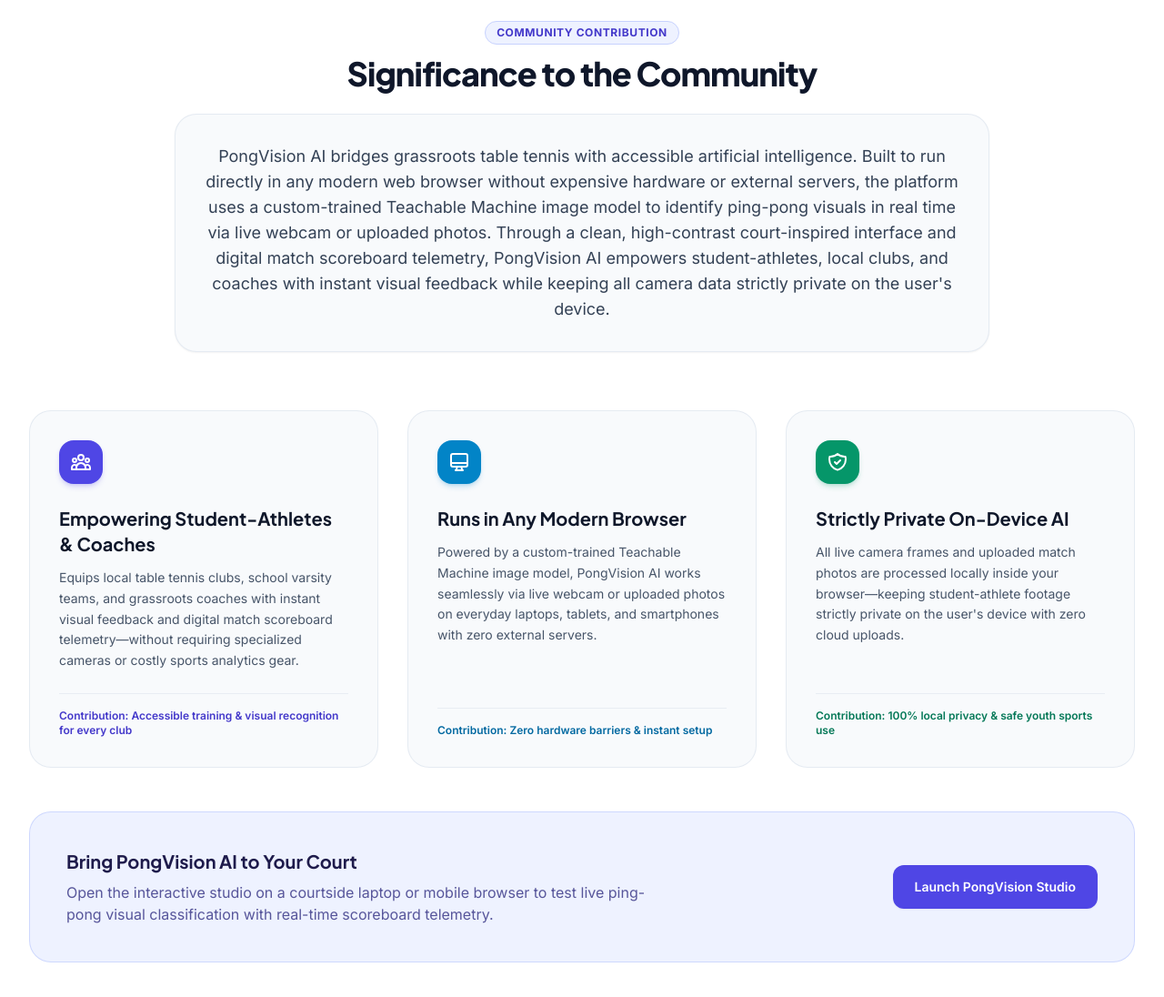
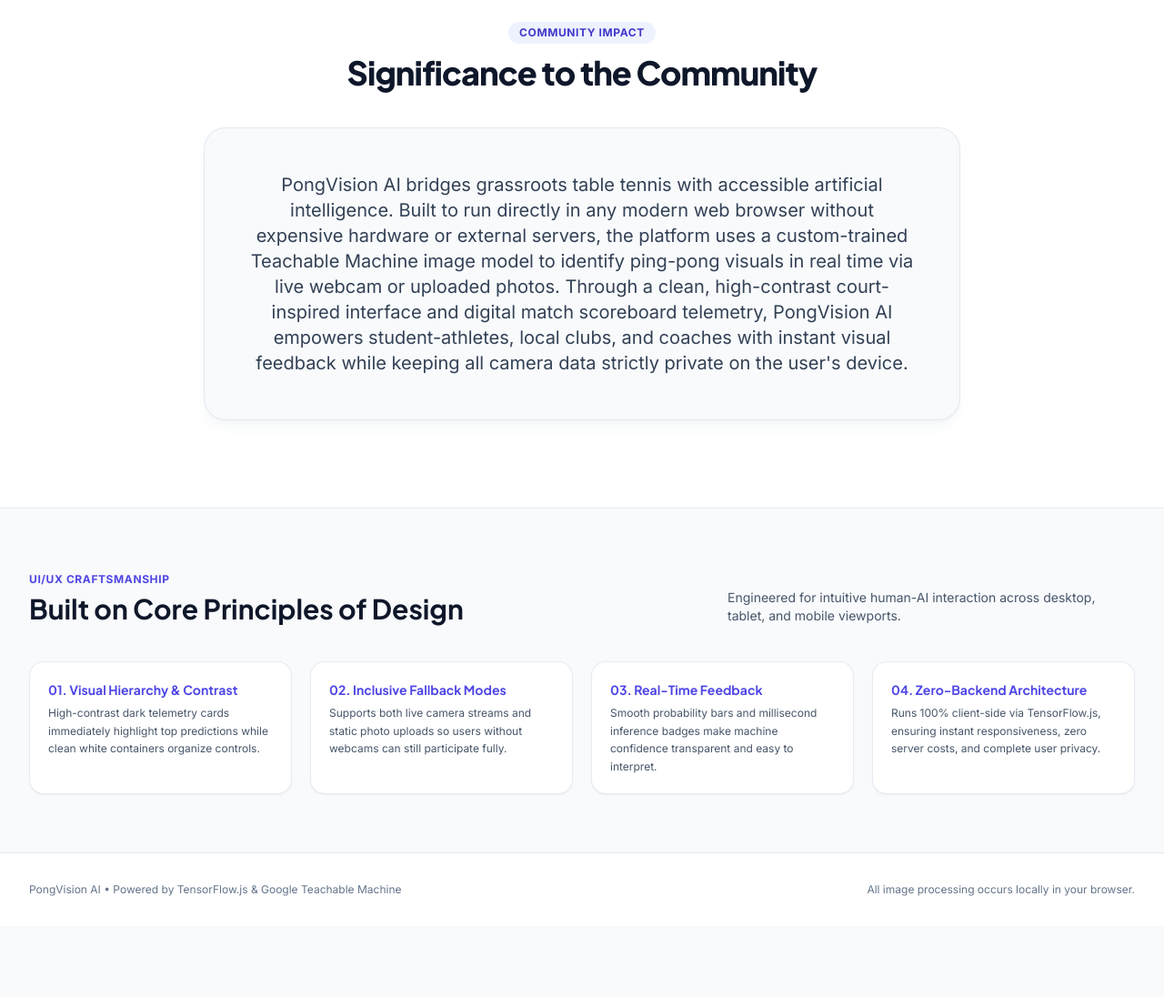
Before and after one commit to kylkj/Ping-Pong-Techniques, a plain HTML site: page index.html in a window 1280 px wide. Shown: the part 1660-2756 px from the top of the page at 91% size. After the commit the page ends 2678 px from the top, so only its background shows below. Drawn offline with nearby package versions, Linux system fonts and the light colour scheme.

Commit message:
Update index.html

```diff
--- a/index.html
+++ b/index.html
@@ -3,7 +3,7 @@
 <head>
     <meta charset="UTF-8">
     <meta name="viewport" content="width=device-width, initial-scale=1.0">
-    <title>PongVision AI | Grassroots Table Tennis & Interactive Vision Model</title>
+    <title>PongVision AI | Community Impact & Interactive Model</title>
 
     <!-- Google Fonts: Plus Jakarta Sans for headings & Inter for crisp UI legibility -->
     <link rel="preconnect" href="https://fonts.googleapis.com">
@@ -74,15 +74,15 @@
                     </svg>
                 </div>
                 <div>
-                    <span class="font-display font-bold text-lg tracking-tight text-slate-900">PongVision <span class="text-brand-600">AI</span></span>
-                    <span class="hidden sm:inline-block ml-2 px-2 py-0.5 text-xs font-medium bg-brand-50 text-brand-700 rounded-full border border-brand-200">Grassroots Table Tennis AI</span>
+                    <span class="font-display font-bold text-lg tracking-tight text-slate-900">PongVision<span class="text-brand-600">AI</span></span>
+                    <span class="hidden sm:inline-block ml-2 px-2 py-0.5 text-xs font-medium bg-brand-50 text-brand-700 rounded-full border border-brand-200">GitHub Pages Ready</span>
                 </div>
             </div>
 
             <!-- Navigation Links -->
             <nav class="flex items-center space-x-2 sm:space-x-6 text-sm font-medium text-slate-600">
                 <a href="#classifier" class="px-3 py-2 rounded-lg hover:text-brand-600 hover:bg-slate-100/70 transition-colors">Live Classifier</a>
-                <a href="#community-impact" class="px-3 py-2 rounded-lg hover:text-brand-600 hover:bg-slate-100/70 transition-colors">Significance to the Community</a>
+                <a href="#community-impact" class="px-3 py-2 rounded-lg hover:text-brand-600 hover:bg-slate-100/70 transition-colors">Community Impact</a>
                 <a href="#design-principles" class="hidden md:inline-block px-3 py-2 rounded-lg hover:text-brand-600 hover:bg-slate-100/70 transition-colors">Design & Tech</a>
             </nav>
         </div>
@@ -103,11 +103,11 @@
                 </div>
 
                 <h1 class="font-display text-3xl sm:text-5xl font-extrabold text-slate-900 tracking-tight leading-tight mb-6">
-                    Bridging Grassroots Table Tennis with <span class="text-transparent bg-clip-text bg-gradient-to-r from-brand-600 to-accent-600">Accessible Artificial Intelligence</span>
+                    Accessible Machine Vision for <span class="text-transparent bg-clip-text bg-gradient-to-r from-brand-600 to-accent-600">Grassroots Table Tennis</span>
                 </h1>
 
                 <p class="text-base sm:text-lg text-slate-600 max-w-2xl mx-auto leading-relaxed mb-8">
-                    Identify ping-pong visuals in real time directly in your browser using a custom-trained Teachable Machine model—no expensive hardware, external servers, or cloud uploads required.
+                    Powered by Google Teachable Machine and TensorFlow.js. Experience real-time, privacy-first image classification directly in your browser—no cloud uploads or specialized hardware required.
                 </p>
 
                 <div class="flex flex-wrap items-center justify-center gap-4">
@@ -115,7 +115,7 @@
                         Launch Interactive Classifier
                     </a>
                     <a href="#community-impact" class="px-6 py-3.5 rounded-xl bg-white hover:bg-slate-50 text-slate-700 font-semibold text-sm border border-slate-300 shadow-sm transition-all">
-                        Read Community Significance
+                        Explore Community Significance
                     </a>
                 </div>
             </div>
@@ -126,7 +126,7 @@
             <div class="mb-10 text-center sm:text-left flex flex-col sm:flex-row sm:items-end justify-between gap-4">
                 <div>
                     <h2 class="font-display text-2xl sm:text-3xl font-bold text-slate-900">Interactive Classification Studio</h2>
-                    <p class="text-slate-600 mt-1 text-sm sm:text-base">Analyze ping-pong visuals via real-time webcam feed or upload a photo from your device.</p>
+                    <p class="text-slate-600 mt-1 text-sm sm:text-base">Choose between real-time webcam analysis or upload a static image from your device.</p>
                 </div>
                 <!-- Model Info Badge -->
                 <div class="inline-flex items-center space-x-2 text-xs text-slate-500 bg-white px-3 py-2 rounded-xl border border-slate-200 shadow-sm self-center sm:self-auto">
@@ -241,7 +241,7 @@
                     </div>
                 </div>
 
-                <!-- RIGHT COLUMN: Digital Match Scoreboard Telemetry & Predictions (5 cols on lg) -->
+                <!-- RIGHT COLUMN: Prediction Results & Visual Hierarchy (5 cols on lg) -->
                 <div class="lg:col-span-5 flex flex-col gap-6">
 
                     <!-- Top Prediction Highlight Card -->
@@ -249,7 +249,7 @@
                         <div class="absolute -right-8 -top-8 w-36 h-36 bg-brand-500/20 rounded-full blur-2xl pointer-events-none"></div>
 
                         <div class="flex items-center justify-between mb-3">
-                            <span class="text-xs font-bold uppercase tracking-widest text-brand-300">Match Scoreboard Telemetry</span>
+                            <span class="text-xs font-bold uppercase tracking-widest text-brand-300">Primary Detection</span>
                             <span id="inference-time-badge" class="text-xs font-mono text-slate-300 bg-white/10 px-2.5 py-1 rounded-full">Ready</span>
                         </div>
 
@@ -294,7 +294,7 @@
                         <!-- Privacy Assurance Footer inside Card -->
                         <div class="mt-6 pt-4 border-t border-slate-100 flex items-center space-x-2.5 text-xs text-slate-500">
                             <svg class="w-4 h-4 text-emerald-600 flex-shrink-0" fill="none" stroke="currentColor" viewBox="0 0 24 24"><path stroke-linecap="round" stroke-linejoin="round" stroke-width="2" d="M9 12l2 2 4-4m5.618-4.016A11.955 11.955 0 0112 2.944a11.955 11.955 0 01-8.618 3.04A12.02 12.02 0 003 9c0 5.591 3.824 10.29 9 11.622 5.176-1.332 9-6.03 9-11.622 0-1.042-.133-2.052-.382-3.016z"/></svg>
-                            <span><strong>Edge Inference:</strong> All camera data stays strictly private on your device.</span>
+                            <span><strong>Edge Inference:</strong> All video frames & images stay strictly on your device.</span>
                         </div>
                     </div>
 
@@ -304,77 +304,21 @@
 
         <!-- SIGNIFICANCE TO THE COMMUNITY SECTION -->
         <section id="community-impact" class="py-16 sm:py-24 bg-white border-t border-slate-200/80">
-            <div class="max-w-7xl mx-auto px-4 sm:px-6 lg:px-8">
+            <div class="max-w-4xl mx-auto px-4 sm:px-6 lg:px-8">
 
-                <!-- Section Header with Your Exact Statement -->
-                <div class="max-w-4xl mx-auto text-center mb-16">
-                    <span class="inline-block px-3 py-1 rounded-full bg-brand-50 text-brand-700 border border-brand-200 text-xs font-bold uppercase tracking-wider mb-3">Community Contribution</span>
-                    <h2 class="font-display text-3xl sm:text-4xl font-extrabold text-slate-900 tracking-tight mb-6">
+                <!-- Section Header -->
+                <div class="text-center mb-10">
+                    <span class="inline-block px-3 py-1 rounded-full bg-brand-50 text-brand-700 text-xs font-bold uppercase tracking-wider mb-3">Community Impact</span>
+                    <h2 class="font-display text-3xl sm:text-4xl font-extrabold text-slate-900 tracking-tight">
                         Significance to the Community
                     </h2>
-                    <p class="text-slate-700 text-base sm:text-lg leading-relaxed bg-slate-50 p-6 sm:p-8 rounded-3xl border border-slate-200/80 shadow-sm">
+                </div>
+
+                <!-- Statement Card -->
+                <div class="bg-slate-50 rounded-3xl p-8 sm:p-12 border border-slate-200/90 shadow-lg shadow-slate-200/30 text-center">
+                    <p class="text-slate-700 text-base sm:text-xl leading-relaxed font-normal">
                         PongVision AI bridges grassroots table tennis with accessible artificial intelligence. Built to run directly in any modern web browser without expensive hardware or external servers, the platform uses a custom-trained Teachable Machine image model to identify ping-pong visuals in real time via live webcam or uploaded photos. Through a clean, high-contrast court-inspired interface and digital match scoreboard telemetry, PongVision AI empowers student-athletes, local clubs, and coaches with instant visual feedback while keeping all camera data strictly private on the user's device.
                     </p>
-                </div>
-
-                <!-- 3-Column Pillars Reflecting the Core Contributions -->
-                <div class="grid grid-cols-1 md:grid-cols-3 gap-8">
-
-                    <!-- Pillar 1: Grassroots Table Tennis Empowerment -->
-                    <article class="bg-slate-50 rounded-3xl p-8 border border-slate-200/80 hover:border-brand-300 hover:shadow-xl hover:shadow-brand-500/5 transition-all flex flex-col">
-                        <div class="w-12 h-12 rounded-2xl bg-brand-600 text-white flex items-center justify-center shadow-md shadow-brand-600/20 mb-6">
-                            <svg class="w-6 h-6" fill="none" stroke="currentColor" viewBox="0 0 24 24"><path stroke-linecap="round" stroke-linejoin="round" stroke-width="2" d="M17 20h5v-2a3 3 0 00-5.356-1.857M17 20H7m10 0v-2c0-.656-.126-1.283-.356-1.857M7 20H2v-2a3 3 0 015.356-1.857M7 20v-2c0-.656.126-1.283.356-1.857m0 0a5.002 5.002 0 019.288 0M15 7a3 3 0 11-6 0 3 3 0 016 0zm6 3a2 2 0 11-4 0 2 2 0 014 0zM7 10a2 2 0 11-4 0 2 2 0 014 0z"/></svg>
-                        </div>
-                        <h3 class="font-display text-xl font-bold text-slate-900 mb-3">Empowering Student-Athletes &amp; Coaches</h3>
-                        <p class="text-slate-600 text-sm leading-relaxed flex-grow">
-                            Equips local table tennis clubs, school varsity teams, and grassroots coaches with instant visual feedback and digital match scoreboard telemetry—without requiring specialized cameras or costly sports analytics gear.
-                        </p>
-                        <div class="mt-6 pt-4 border-t border-slate-200/70 text-xs font-semibold text-brand-700">
-                            Contribution: Accessible training &amp; visual recognition for every club
-                        </div>
-                    </article>
-
-                    <!-- Pillar 2: Zero-Cost Browser Execution -->
-                    <article class="bg-slate-50 rounded-3xl p-8 border border-slate-200/80 hover:border-accent-400 hover:shadow-xl hover:shadow-accent-500/5 transition-all flex flex-col">
-                        <div class="w-12 h-12 rounded-2xl bg-accent-600 text-white flex items-center justify-center shadow-md shadow-accent-600/20 mb-6">
-                            <svg class="w-6 h-6" fill="none" stroke="currentColor" viewBox="0 0 24 24"><path stroke-linecap="round" stroke-linejoin="round" stroke-width="2" d="M9.75 17L9 20l-1 1h8l-1-1-.75-3M3 13h18M5 17h14a2 2 0 002-2V5a2 2 0 00-2-2H5a2 2 0 00-2 2v10a2 2 0 002 2z"/></svg>
-                        </div>
-                        <h3 class="font-display text-xl font-bold text-slate-900 mb-3">Runs in Any Modern Browser</h3>
-                        <p class="text-slate-600 text-sm leading-relaxed flex-grow">
-                            Powered by a custom-trained Teachable Machine image model, PongVision AI works seamlessly via live webcam or uploaded photos on everyday laptops, tablets, and smartphones with zero external servers.
-                        </p>
-                        <div class="mt-6 pt-4 border-t border-slate-200/70 text-xs font-semibold text-accent-700">
-                            Contribution: Zero hardware barriers &amp; instant setup
-                        </div>
-                    </article>
-
-                    <!-- Pillar 3: Strict On-Device Privacy -->
-                    <article class="bg-slate-50 rounded-3xl p-8 border border-slate-200/80 hover:border-emerald-400 hover:shadow-xl hover:shadow-emerald-500/5 transition-all flex flex-col">
-                        <div class="w-12 h-12 rounded-2xl bg-emerald-600 text-white flex items-center justify-center shadow-md shadow-emerald-600/20 mb-6">
-                            <svg class="w-6 h-6" fill="none" stroke="currentColor" viewBox="0 0 24 24"><path stroke-linecap="round" stroke-linejoin="round" stroke-width="2" d="M9 12l2 2 4-4m5.618-4.016A11.955 11.955 0 0112 2.944a11.955 11.955 0 01-8.618 3.04A12.02 12.02 0 003 9c0 5.591 3.824 10.29 9 11.622 5.176-1.332 9-6.03 9-11.622 0-1.042-.133-2.052-.382-3.016z"/></svg>
-                        </div>
-                        <h3 class="font-display text-xl font-bold text-slate-900 mb-3">Strictly Private On-Device AI</h3>
-                        <p class="text-slate-600 text-sm leading-relaxed flex-grow">
-                            All live camera frames and uploaded match photos are processed locally inside your browser—keeping student-athlete footage strictly private on the user's device with zero cloud uploads.
-                        </p>
-                        <div class="mt-6 pt-4 border-t border-slate-200/70 text-xs font-semibold text-emerald-700">
-                            Contribution: 100% local privacy &amp; safe youth sports use
-                        </div>
-                    </article>
-
-                </div>
-
-                <!-- Actionable Callout Banner -->
-                <div class="mt-12 rounded-3xl bg-brand-50 border border-brand-200/80 p-6 sm:p-10 flex flex-col md:flex-row items-center justify-between gap-6">
-                    <div class="max-w-2xl">
-                        <h4 class="font-display text-xl font-bold text-brand-950 mb-2">Bring PongVision AI to Your Court</h4>
-                        <p class="text-sm sm:text-base text-brand-900/80 leading-relaxed">
-                            Open the interactive studio on a courtside laptop or mobile browser to test live ping-pong visual classification with real-time scoreboard telemetry.
-                        </p>
-                    </div>
-                    <a href="#classifier" class="flex-shrink-0 px-6 py-3.5 rounded-xl bg-brand-600 hover:bg-brand-700 text-white font-semibold text-sm shadow-sm transition-colors">
-                        Launch PongVision Studio
-                    </a>
                 </div>
 
             </div>
@@ -386,27 +330,27 @@
                 <div class="flex flex-col md:flex-row md:items-end justify-between mb-10 gap-4">
                     <div>
                         <span class="text-xs font-bold uppercase tracking-wider text-brand-600">UI/UX Craftsmanship</span>
-                        <h2 class="font-display text-2xl sm:text-3xl font-bold text-slate-900 mt-1">Court-Inspired Interface &amp; Architecture</h2>
+                        <h2 class="font-display text-2xl sm:text-3xl font-bold text-slate-900 mt-1">Built on Core Principles of Design</h2>
                     </div>
                     <p class="text-sm text-slate-600 max-w-md">Engineered for intuitive human-AI interaction across desktop, tablet, and mobile viewports.</p>
                 </div>
 
                 <div class="grid grid-cols-1 sm:grid-cols-2 lg:grid-cols-4 gap-5">
                     <div class="bg-white p-5 rounded-2xl border border-slate-200/80 shadow-sm">
-                        <div class="text-brand-600 font-display font-bold text-sm mb-1.5">01. Visual Hierarchy &amp; Contrast</div>
-                        <p class="text-xs text-slate-600 leading-relaxed">High-contrast dark scoreboard telemetry cards immediately highlight top detections while clean court-inspired panels organize controls.</p>
+                        <div class="text-brand-600 font-display font-bold text-sm mb-1.5">01. Visual Hierarchy & Contrast</div>
+                        <p class="text-xs text-slate-600 leading-relaxed">High-contrast dark telemetry cards immediately highlight top predictions while clean white containers organize controls.</p>
                     </div>
                     <div class="bg-white p-5 rounded-2xl border border-slate-200/80 shadow-sm">
-                        <div class="text-brand-600 font-display font-bold text-sm mb-1.5">02. Dual Input Flexibility</div>
-                        <p class="text-xs text-slate-600 leading-relaxed">Supports both live webcam streams and static photo uploads so players and coaches can analyze visuals anywhere.</p>
+                        <div class="text-brand-600 font-display font-bold text-sm mb-1.5">02. Inclusive Fallback Modes</div>
+                        <p class="text-xs text-slate-600 leading-relaxed">Supports both live camera streams and static photo uploads so users without webcams can still participate fully.</p>
                     </div>
                     <div class="bg-white p-5 rounded-2xl border border-slate-200/80 shadow-sm">
-                        <div class="text-brand-600 font-display font-bold text-sm mb-1.5">03. Real-Time Telemetry</div>
-                        <p class="text-xs text-slate-600 leading-relaxed">Smooth probability bars and millisecond inference badges make machine confidence transparent and easy to read courtside.</p>
+                        <div class="text-brand-600 font-display font-bold text-sm mb-1.5">03. Real-Time Feedback</div>
+                        <p class="text-xs text-slate-600 leading-relaxed">Smooth probability bars and millisecond inference badges make machine confidence transparent and easy to interpret.</p>
                     </div>
                     <div class="bg-white p-5 rounded-2xl border border-slate-200/80 shadow-sm">
-                        <div class="text-brand-600 font-display font-bold text-sm mb-1.5">04. Zero-Server Privacy</div>
-                        <p class="text-xs text-slate-600 leading-relaxed">Runs 100% client-side via TensorFlow.js, ensuring instant responsiveness, zero hardware overhead, and complete data privacy.</p>
+                        <div class="text-brand-600 font-display font-bold text-sm mb-1.5">04. Zero-Backend Architecture</div>
+                        <p class="text-xs text-slate-600 leading-relaxed">Runs 100% client-side via TensorFlow.js, ensuring instant responsiveness, zero server costs, and complete user privacy.</p>
                     </div>
                 </div>
             </div>
@@ -418,7 +362,7 @@
     <footer class="bg-white border-t border-slate-200 py-8">
         <div class="max-w-7xl mx-auto px-4 sm:px-6 lg:px-8 flex flex-col sm:flex-row items-center justify-between gap-4 text-xs text-slate-500">
             <p>PongVision AI • Powered by TensorFlow.js &amp; Google Teachable Machine</p>
-            <p>All camera data and image processing stay strictly private on your device.</p>
+            <p>All image processing occurs locally in your browser.</p>
         </div>
     </footer>
 
@@ -442,7 +386,7 @@
 
                 statusDot.classList.remove('bg-amber-400');
                 statusDot.classList.add('bg-emerald-500');
-                statusText.textContent = "PongVision Model Ready";
+                statusText.textContent = "Neural Model Ready";
                 startBtn.disabled = false;
 
                 document.getElementById('total-classes-count').textContent = `${maxPredictions} Classes`;
```
